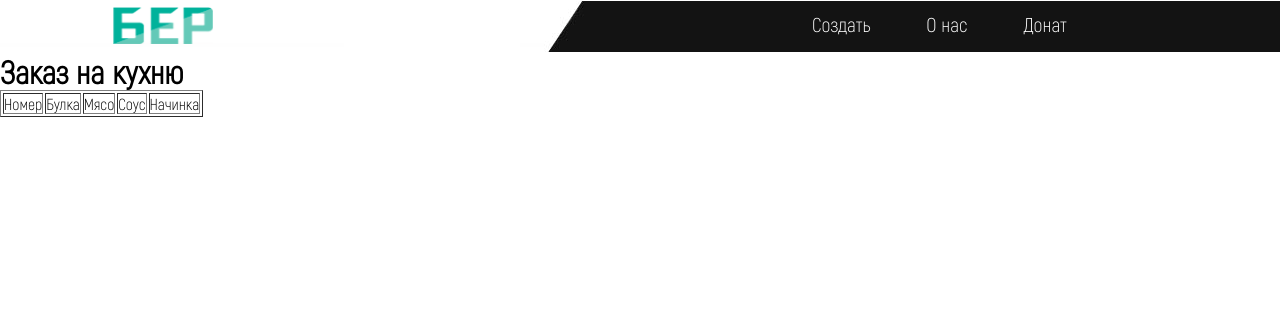
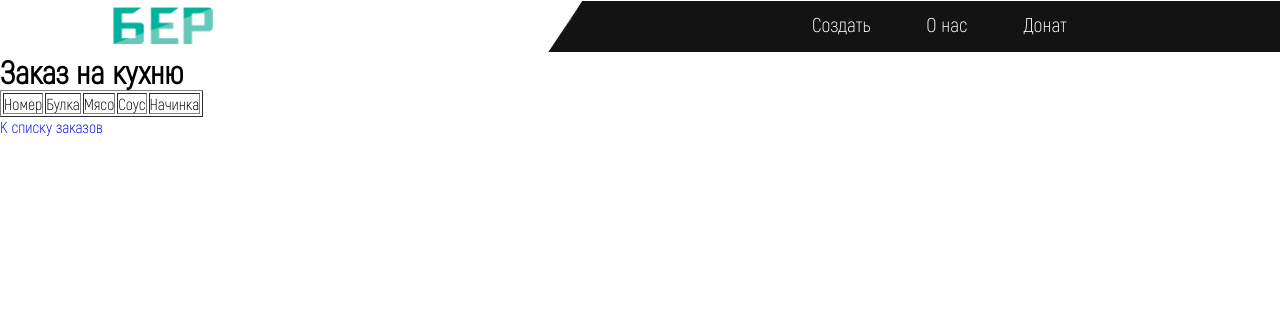
Before and after one commit to Sa1nt-Vlad/pyramid_based_ber2, a Python web app: template pyramid_based_ber/templates/burger_list.jinja2 in a window 1280 px wide. Shown: the top 312 px of the page. Run offline with Jinja, Linux system fonts and the light colour scheme; the template is opened without the code that fills it, so the values that code supplies are empty.

Commit message:
- ссылка на лист (убрать из релизной версии order) - почистил order_list

```diff
--- a/pyramid_based_ber/templates/burger_list.jinja2
+++ b/pyramid_based_ber/templates/burger_list.jinja2
@@ -20,4 +20,5 @@
       </tr>
         {% endfor %}
     </table>
+    <a href="/list">К списку заказов</a>
 {% endblock content %}
--- a/pyramid_based_ber/templates/order_info.jinja2
+++ b/pyramid_based_ber/templates/order_info.jinja2
@@ -14,4 +14,5 @@
     <p>Начинка: {{order_info.burger_config.stuffings}}</p>
     <p>Соусы: {{order_info.burger_config.sauces}}</p>
     <br>
+    <a href="/list">К списку заказов</a>
 {% endblock content %}
--- a/pyramid_based_ber/views/order_list.py
+++ b/pyramid_based_ber/views/order_list.py
@@ -11,8 +11,6 @@ def make_order(request):
     query = request.dbsession.query(models.OrderDB)
     order_infos = query.all()
     return {'order_infos': order_infos}
-    # else:
-    # return {'': 'Incorrect data'}
 
 
 @view_config(route_name='done', renderer='../templates/order_list.jinja2')
@@ -22,5 +20,3 @@ def done_order(request):
     order.done = 1
     transaction.commit()
     return {'order_infos': request.dbsession.query(models.OrderDB).all()}
-    # else:
-    # return {'': 'Incorrect data'}
```
